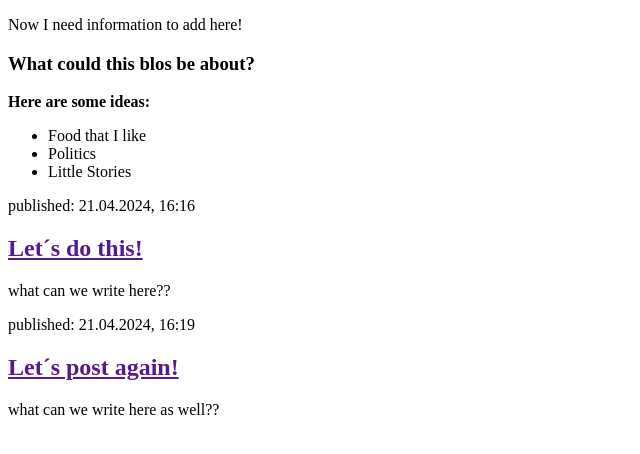
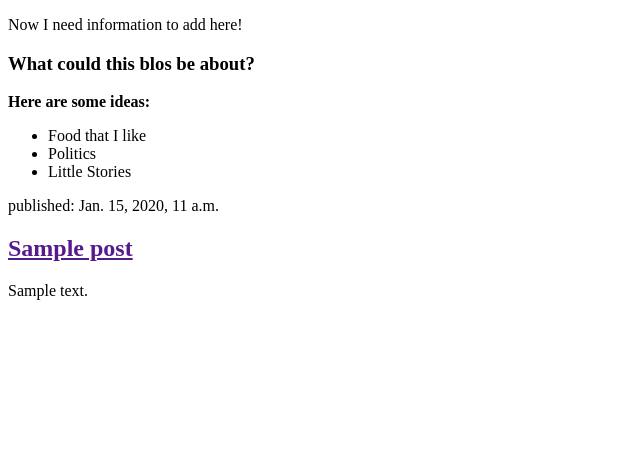
Before and after one commit to siluslai/my-first-blog, a Django app: page / in a window 1280 px wide. Shown: the part 137-591 px from the top of the page, without its empty margins (0-640 px from the left). Run offline with Django 3.2, Linux system fonts and the light colour scheme; tables that the repository leaves empty hold one stand-in row (values such as "Sample post").

Commit message:
Modified templates to display posts from database.

```diff
--- a/blog/templates/blog/post_list.html
+++ b/blog/templates/blog/post_list.html
@@ -17,16 +17,12 @@
             <li>Politics</li>
             <li>Little Stories</li>
         </ul>
-        <article>
-            <time>published: 21.04.2024, 16:16</time>
-            <h2><a href="">Let´s do this!</a></h2>
-            <p>what can we write here??</p>
-        </article>
-
-        <article>
-            <time>published: 21.04.2024, 16:19</time>
-            <h2><a href="">Let´s post again!</a></h2>
-            <p>what can we write here as well??</p>
-        </article>
+        {% for post in posts %}
+    <article>
+        <time>published: {{ post.published_date }}</time>
+        <h2><a href="">{{ post.title }}</a></h2>
+        <p>{{ post.text|linebreaksbr }}</p>
+    </article>
+{% endfor %}
     </body>
 </html>
--- a/blog/views.py
+++ b/blog/views.py
@@ -1,4 +1,7 @@
 from django.shortcuts import render
+from django.utils import timezone
+from .models import Post
+
 def post_list(request):
-    return render(request, 'blog/post_list.html', {})
-# Create your views here.
+    posts = Post.objects.filter(published_date__lte=timezone.now()).order_by('published_date')
+    return render(request, 'blog/post_list.html', {'posts':posts})
```
